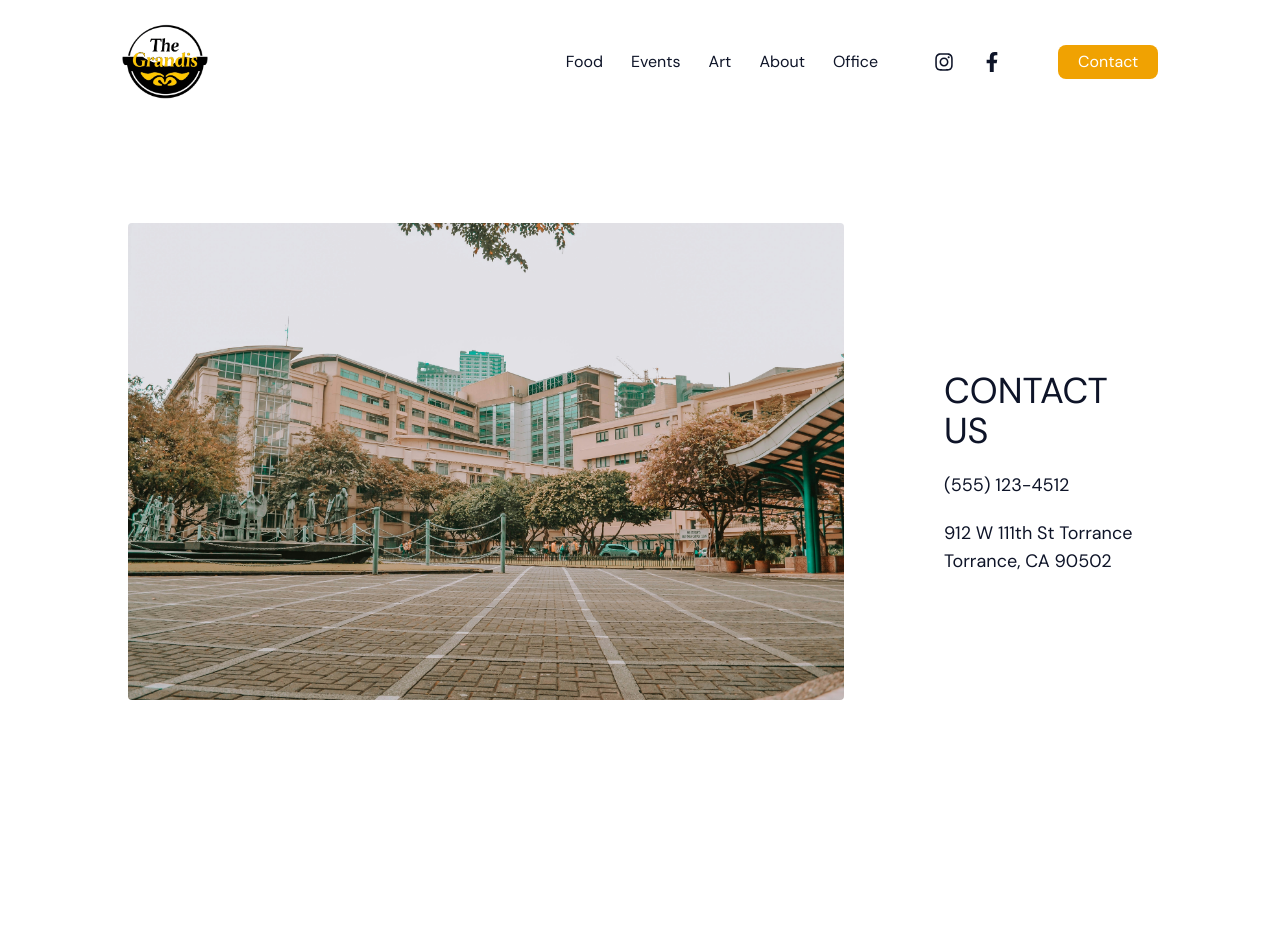
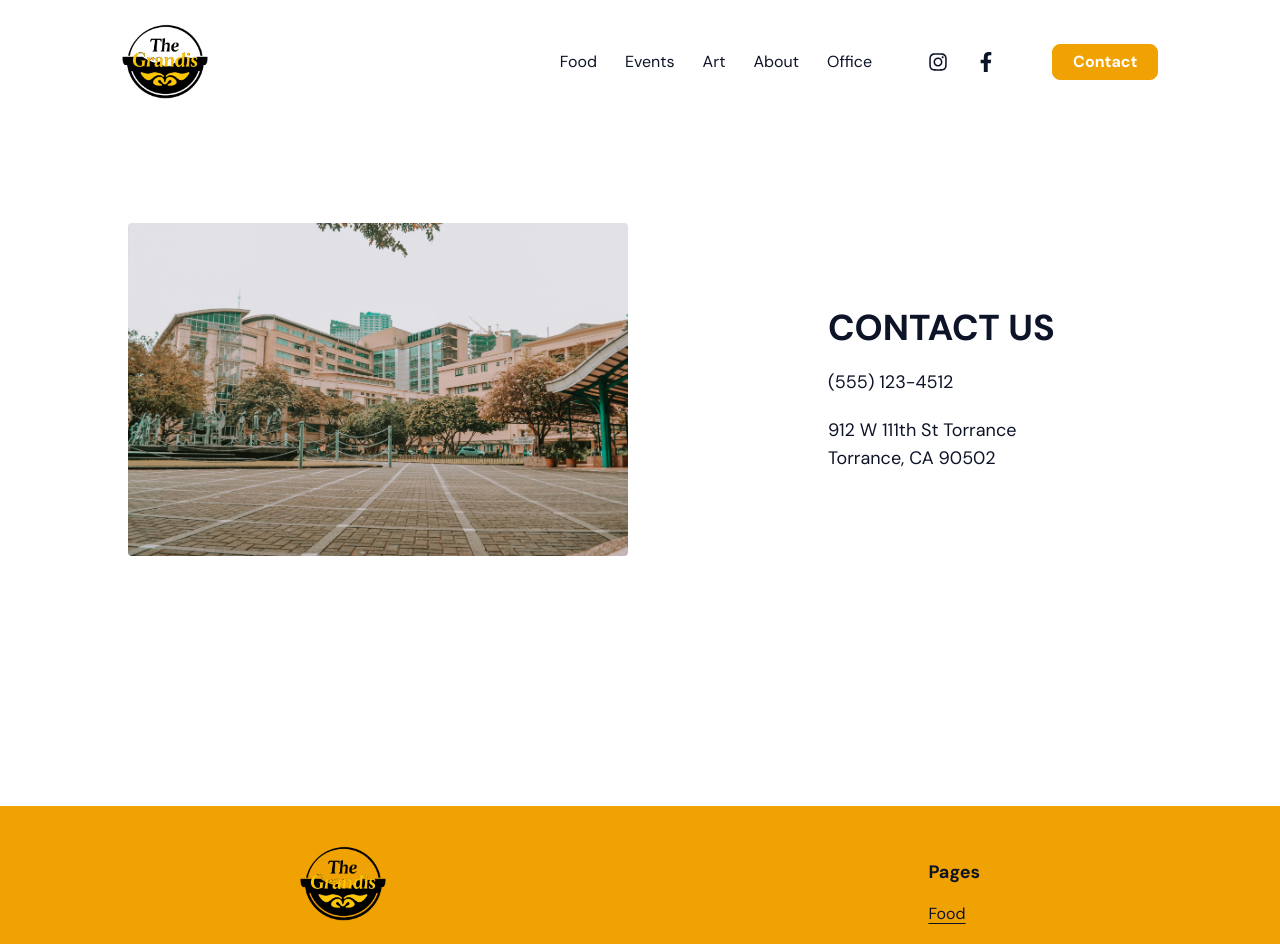
Before and after one commit to richardbvu/grandis, a React (Vite) app: page /contact in a window 1280 px wide. Shown: the top 944 px of the page. Built offline with nearby package versions, Linux system fonts and the light colour scheme.

Commit message:
install framer motion

```diff
--- a/package.json
+++ b/package.json
@@ -10,6 +10,7 @@
     "preview": "vite preview"
   },
   "dependencies": {
+    "framer-motion": "^11.3.31",
     "prettier-plugin-tailwindcss": "^0.6.6",
     "react": "^18.3.1",
     "react-dom": "^18.3.1",
--- a/src/scenes/contact/index.tsx
+++ b/src/scenes/contact/index.tsx
@@ -3,9 +3,9 @@ import ContactImage1 from "../../assets/ContactImage1.jpg";
 const Contact = () => {
   return (
     <section className="w-full py-[100px]">
-      <div className="mx-auto flex w-[80%] items-center justify-start gap-[100px] xs:flex-col sm:flex-col md:flex-row">
+      <div className="mx-auto flex w-[80%] items-center justify-start gap-[200px] xs:flex-col sm:flex-col md:flex-row">
         {/* IMAGE */}
-        <div className="h-[500px] sm:order-2 md:order-1">
+        <div className="w-[500px] sm:order-2 md:order-1">
           <img
             src={ContactImage1}
             alt="Grandis-image"
@@ -15,7 +15,7 @@ const Contact = () => {
         {/* CONTACT INFORMATION */}
         <div className="sm:order-1">
           <div className="flex flex-col gap-5">
-            <p className="text-4xl">CONTACT US</p>
+            <p className="text-4xl font-bold">CONTACT US</p>
             <a href="tel:5551234512" className="text-lg">
               (555) 123-4512
             </a>
--- a/src/scenes/footer/index.tsx
+++ b/src/scenes/footer/index.tsx
@@ -6,12 +6,15 @@ const Footer = () => {
     <footer className="mx-auto mt-[150px] w-full">
       <div className="flex justify-evenly gap-[40px] bg-primary-100 py-10 xs:flex-col xs:items-center xs:text-center sm:flex-col md:flex-row md:text-start lg:flex-row lg:text-start">
         {/* LEFT SIDE */}
-        <div className="">
-          <img
-            src={GrandisLogo}
-            alt="grandis-logo"
-            className="h-[75px] xs:mx-auto sm:mx-auto md:mx-0 lg:mx-0"
-          />
+        <div>
+          <Link to={"/"}>
+            <img
+              src={GrandisLogo}
+              alt="grandis-logo"
+              className="h-[75px] xs:mx-auto sm:mx-auto md:mx-0 lg:mx-0"
+            />
+          </Link>
+
           {/* <p>The Grandis</p> */}
           <div className="my-5">
             <p>912 W 111th St Torrance </p>
@@ -50,12 +53,12 @@ const Footer = () => {
             >
               About
             </Link>
-            <Link
+            {/* <Link
               to={"news"}
               className="underline underline-offset-4 transition duration-300 hover:text-white"
             >
               News
-            </Link>
+            </Link> */}
           </div>
         </div>
       </div>
--- a/src/scenes/home/homeHero.tsx
+++ b/src/scenes/home/homeHero.tsx
@@ -1,3 +1,4 @@
+import { motion } from "framer-motion";
 import HeroImage1 from "../../assets/HeroImage1.png";
 import { Link } from "react-router-dom";
 
@@ -5,10 +6,18 @@ const HomeHero = () => {
   return (
     <section className="w-full">
       <div className="relative">
-        <img
+        <motion.img
+          className="h-screen min-h-[500px] w-full object-cover"
+          initial="hidden"
+          whileInView="visible"
+          viewport={{ once: true, amount: 0.5 }}
+          transition={{ duration: 1 }}
+          variants={{
+            hidden: { opacity: 0 },
+            visible: { opacity: 1 },
+          }}
           src={HeroImage1}
           alt="home-page-image"
-          className="h-screen min-h-[500px] w-full object-cover"
         />
         {/* <div className="absolute top-[250px] flex flex-col gap-5 drop-shadow-[0_2px_2px_rgba(0,0,0,1)] xs:left-[100px] xs:items-center xs:gap-1 sm:left-[170px] sm:items-start md:left-[200px] md:items-start lg:left-[220px] lg:items-start"> */}
         <div className="absolute top-[25%] flex flex-col gap-5 drop-shadow-[0_2px_2px_rgba(0,0,0,1)] xs:left-[100px] xs:items-center xs:gap-1 sm:left-[170px] sm:items-start md:left-[200px] md:items-start lg:left-[220px] lg:items-start">
--- a/src/scenes/navbar/index.tsx
+++ b/src/scenes/navbar/index.tsx
@@ -81,7 +81,7 @@ const Navbar = () => {
               to={"contact"}
               className={({ isActive }) =>
                 isActive
-                  ? "rounded-lg bg-primary-100 px-5 py-[5px] text-white"
+                  ? "rounded-lg border-[1px] border-primary-100 bg-primary-100 px-5 py-[5px] font-bold text-white"
                   : "rounded-lg border-[1px] border-black px-5 py-[5px] font-bold hover:border-primary-100 hover:bg-primary-100 hover:text-white"
               }
             >
```
Also changed, not shown: 1 other file (tests, documents, lock files or other folders).
